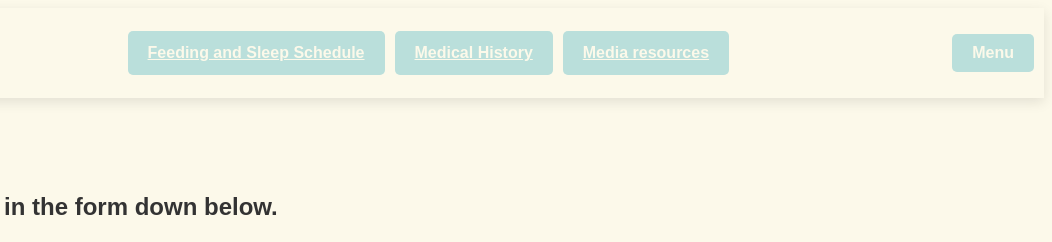
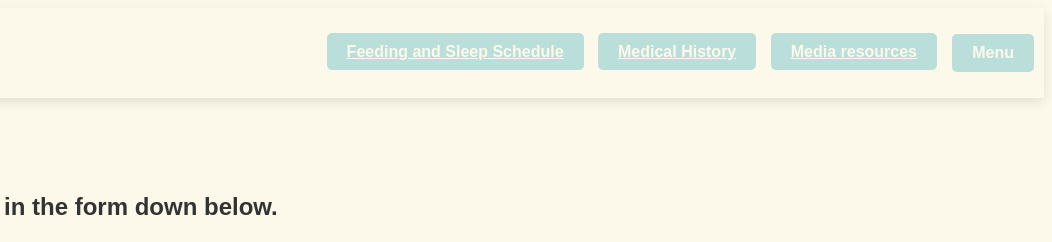
Before and after one commit to crisubianca/WebTechnologies, a plain HTML site: page fsSchedule.html in a window 1280 px wide. Shown: the top 242 px of the page, 228-1280 px from the left. Drawn offline with Linux system fonts and the light colour scheme.

Commit message:
updates fsSchedule

```diff
--- a/fsScheduleStyle.css
+++ b/fsScheduleStyle.css
@@ -36,8 +36,10 @@ html {
   }
 
   .menu-buttons-container {
-    position: relative;
-    display: flex;
+    position:absolute;
+    display:block;
+    top: 40px;
+    right: 105px;
   }
 
   .button {
```
